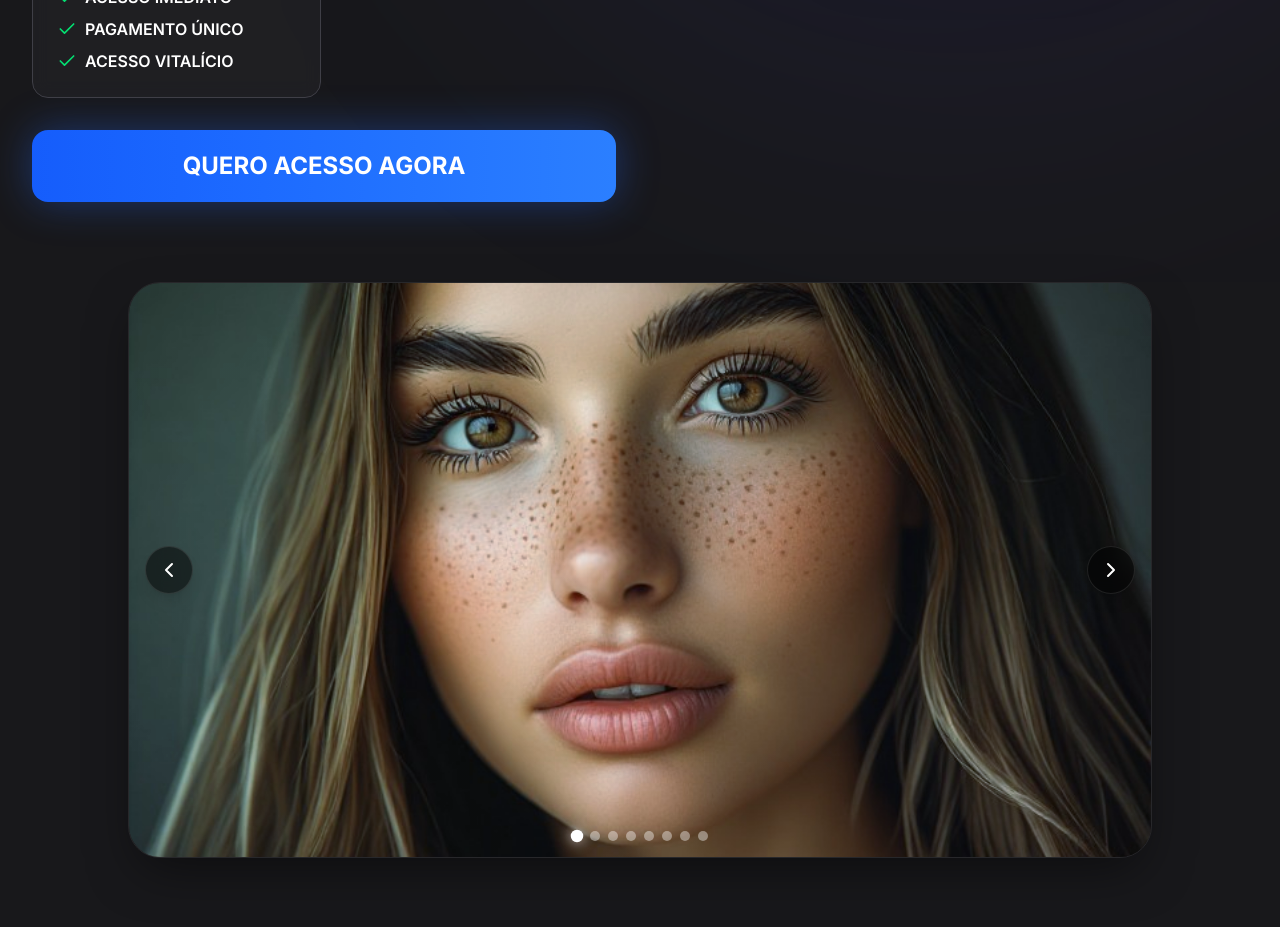
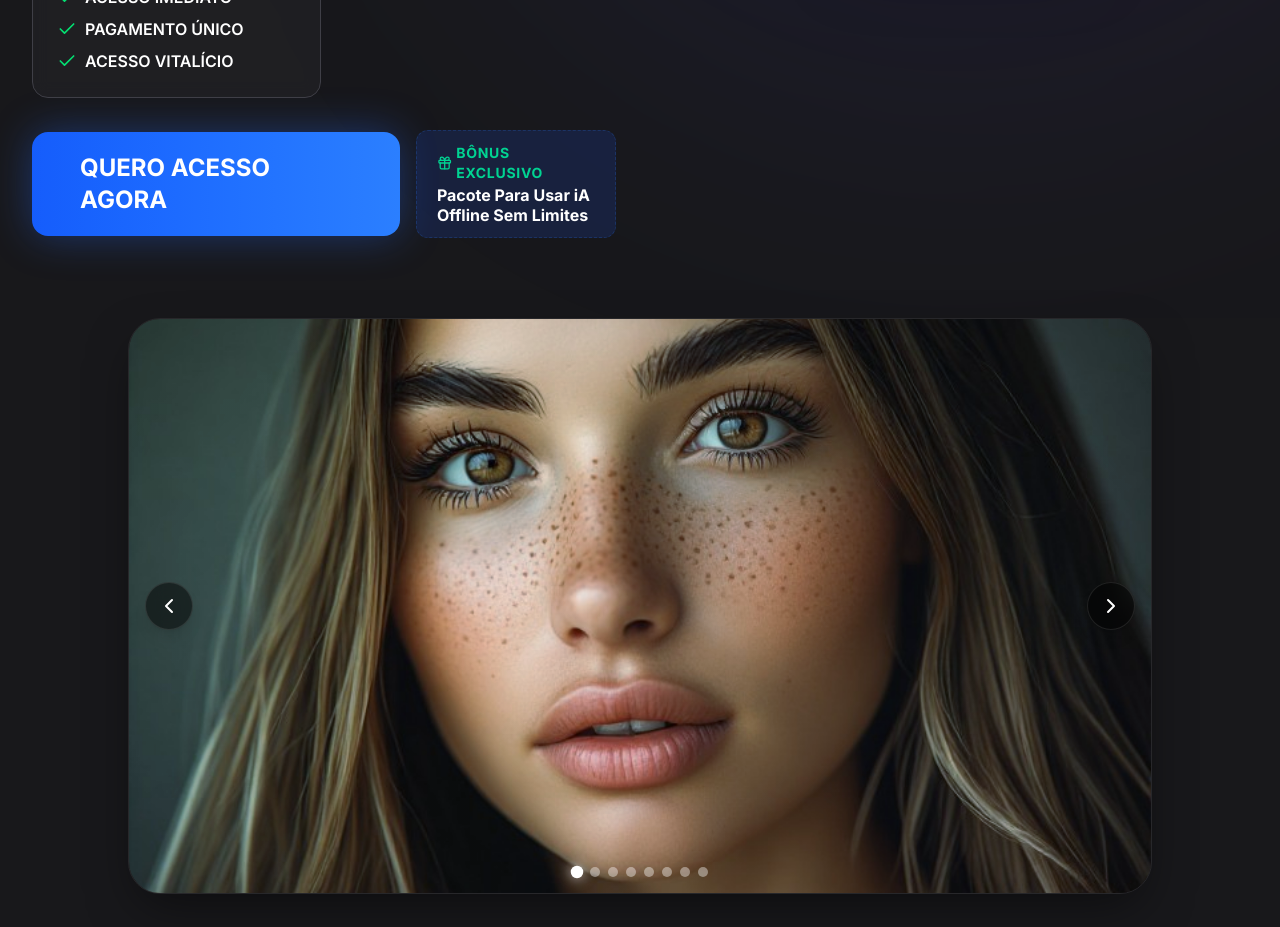
Before and after one commit to SiteSeguro-www/Anuncio.Patrocinado, a React (Vite) app: page /imagem-ilimitada in a window 1280 px wide. Shown: the part 1000-1927 px from the top of the page. Built offline with nearby package versions, Linux system fonts and the light colour scheme.

Commit message:
feat: add exclusive bonus badge to landing page
Include a "Bônus Exclusivo" visual indicator next to the call-to-action button to increase perceived value and improve conversion rates.

```diff
--- a/src/pages/ImagemIlimitada.tsx
+++ b/src/pages/ImagemIlimitada.tsx
@@ -10,6 +10,7 @@ import {
   CreditCard,
   Sparkles,
   MonitorSmartphone,
+  Gift,
 } from "lucide-react";
 import FloatingGallery from "../components/FloatingGallery";
 import ChatWidget from "../components/ChatWidget";
@@ -146,13 +147,22 @@ export default function ImagemIlimitada() {
               initial={{ opacity: 0, y: 20 }}
               animate={{ opacity: 1, y: 0 }}
               transition={{ duration: 0.6, delay: 0.4 }}
+              className="flex flex-col sm:flex-row items-center gap-4"
             >
               <a
                 href={checkoutUrl}
-                className="block w-full sm:inline-flex items-center justify-center bg-gradient-to-r from-blue-600 to-blue-500 hover:from-blue-500 hover:to-blue-400 text-white font-bold text-xl sm:text-2xl py-4 sm:py-5 px-8 sm:px-12 rounded-2xl shadow-[0_0_40px_rgba(37,99,235,0.4)] hover:shadow-[0_0_60px_rgba(37,99,235,0.6)] transition-all duration-300 hover:scale-105"
+                className="w-full sm:w-auto inline-flex items-center justify-center bg-gradient-to-r from-blue-600 to-blue-500 hover:from-blue-500 hover:to-blue-400 text-white font-bold text-xl sm:text-2xl py-4 sm:py-5 px-8 sm:px-12 rounded-2xl shadow-[0_0_40px_rgba(37,99,235,0.4)] hover:shadow-[0_0_60px_rgba(37,99,235,0.6)] transition-all duration-300 hover:scale-105"
               >
                 QUERO ACESSO AGORA
               </a>
+              <div className="flex flex-col text-center sm:text-left bg-blue-900/30 border border-blue-500/20 py-2 sm:py-3 px-4 sm:px-5 rounded-xl border-dashed">
+                 <span className="text-emerald-400 font-bold text-xs sm:text-sm mb-0.5 uppercase tracking-wider flex items-center justify-center sm:justify-start gap-1">
+                   <Gift className="w-4 h-4" /> Bônus Exclusivo
+                 </span>
+                 <span className="text-white font-bold text-sm sm:text-base leading-tight">
+                   Pacote Para Usar iA<br className="hidden sm:block" /> Offline Sem Limites
+                 </span>
+              </div>
             </motion.div>
           </div>
 
```
